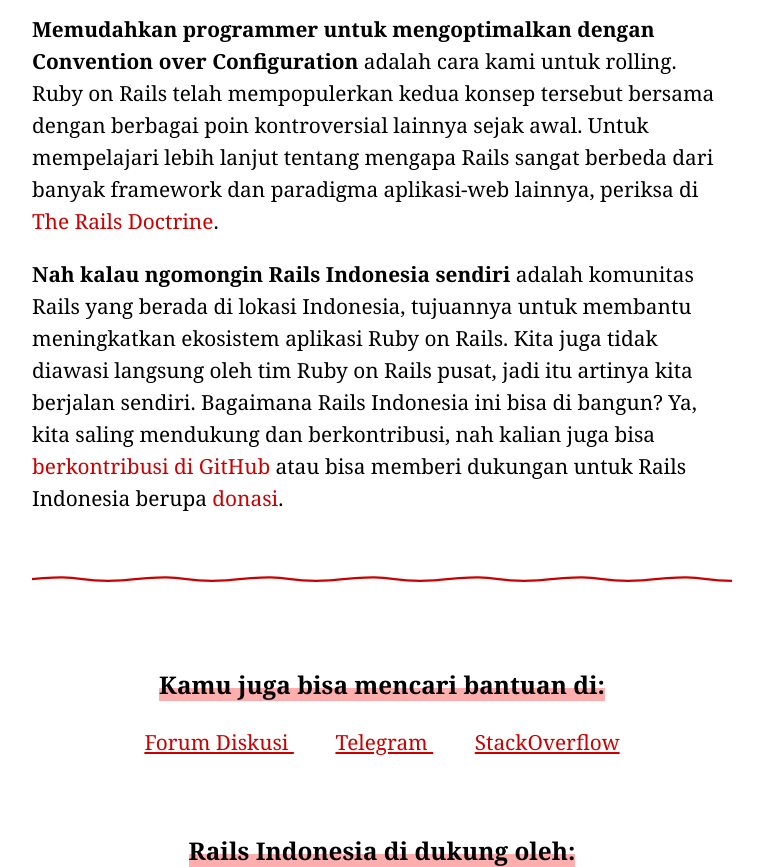
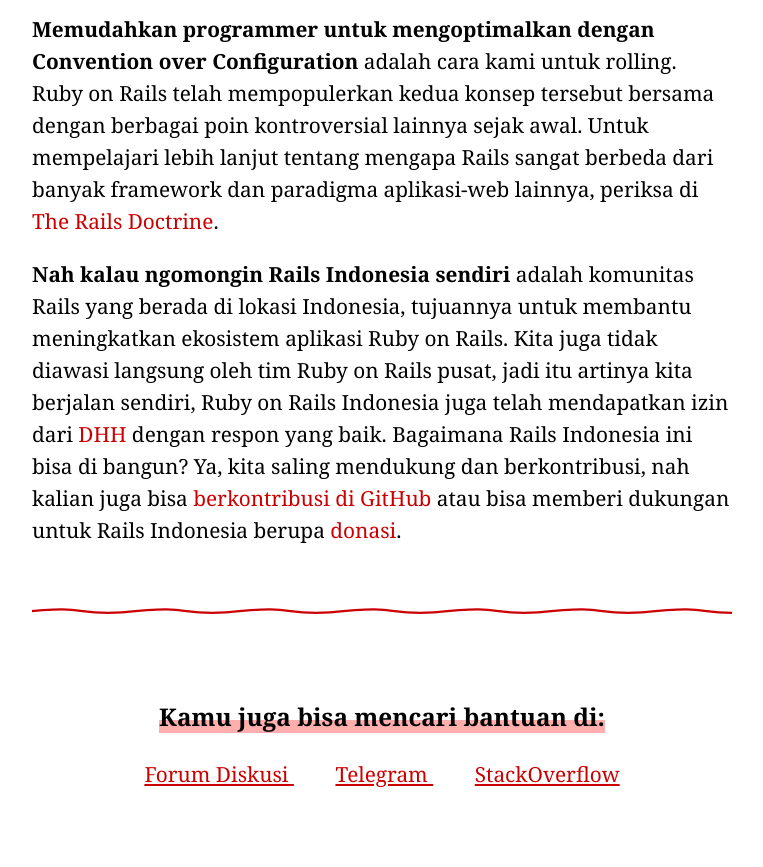
Before and after one commit to rails-id/rails-id.github.io, a Jekyll site: the page built from index.html, in a window 1280 px wide and 900 px high, scrolled down 2276 px, cut to the strip 0-867 px from the top of the window. Shown: the whole strip, without its empty margins (258-1021 px from the left). Built offline with Jekyll 4.4.1, drawn with Linux system fonts in a browser that asks for light colours; nearby versions of some CDN libraries; some web fonts are replaced.

Commit message:
have good response from dhh

```diff
--- a/index.html
+++ b/index.html
@@ -81,7 +81,7 @@
 
     <p><strong>Memudahkan programmer untuk mengoptimalkan dengan Convention over Configuration</strong> adalah cara kami untuk rolling. Ruby on Rails telah mempopulerkan kedua konsep tersebut bersama dengan berbagai poin kontroversial lainnya sejak awal. Untuk mempelajari lebih lanjut tentang mengapa Rails sangat berbeda dari banyak framework dan paradigma aplikasi-web lainnya, periksa di <a href="/doctrine/">The Rails Doctrine</a>.</p>
 
-    <p id="about"><strong>Nah kalau ngomongin Rails Indonesia sendiri</strong> adalah komunitas Rails yang berada di lokasi Indonesia, tujuannya untuk membantu meningkatkan ekosistem aplikasi Ruby on Rails. Kita juga tidak diawasi langsung oleh tim Ruby on Rails pusat, jadi itu artinya kita berjalan sendiri. Bagaimana Rails Indonesia ini bisa di bangun? Ya, kita saling mendukung dan berkontribusi, nah kalian juga bisa <a href="https://github.com/rails-id" target="_blank">berkontribusi di GitHub</a> atau bisa memberi dukungan untuk Rails Indonesia berupa <a href="/donate/">donasi</a>.</p>
+    <p id="about"><strong>Nah kalau ngomongin Rails Indonesia sendiri</strong> adalah komunitas Rails yang berada di lokasi Indonesia, tujuannya untuk membantu meningkatkan ekosistem aplikasi Ruby on Rails. Kita juga tidak diawasi langsung oleh tim Ruby on Rails pusat, jadi itu artinya kita berjalan sendiri, Ruby on Rails Indonesia juga telah mendapatkan izin dari <a href="https://twitter.com/dhh" target="_blank">DHH</a> dengan respon yang baik. Bagaimana Rails Indonesia ini bisa di bangun? Ya, kita saling mendukung dan berkontribusi, nah kalian juga bisa <a href="https://github.com/rails-id" target="_blank">berkontribusi di GitHub</a> atau bisa memberi dukungan untuk Rails Indonesia berupa <a href="/donate/">donasi</a>.</p>
   </section>
 
   <section>
```
